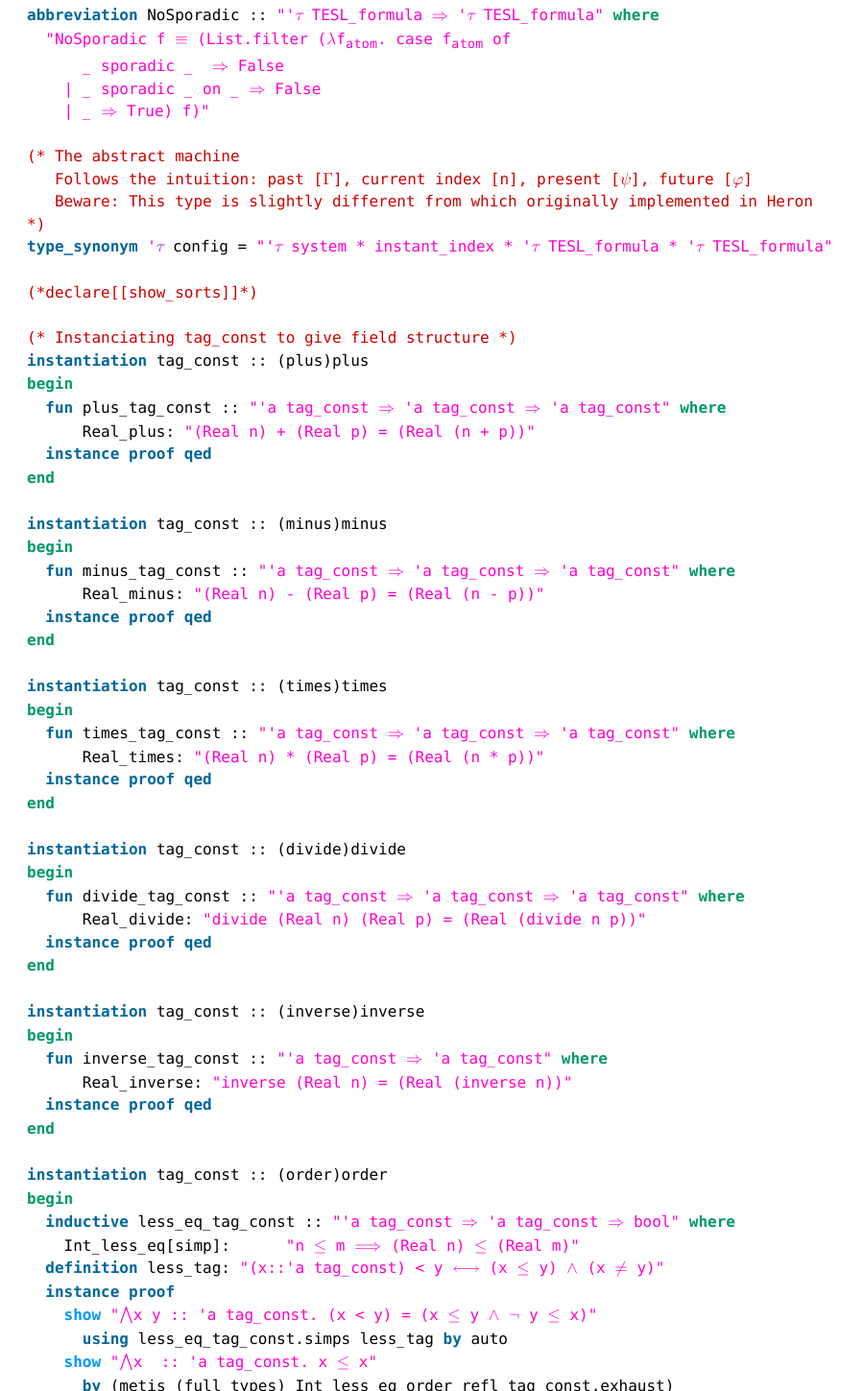
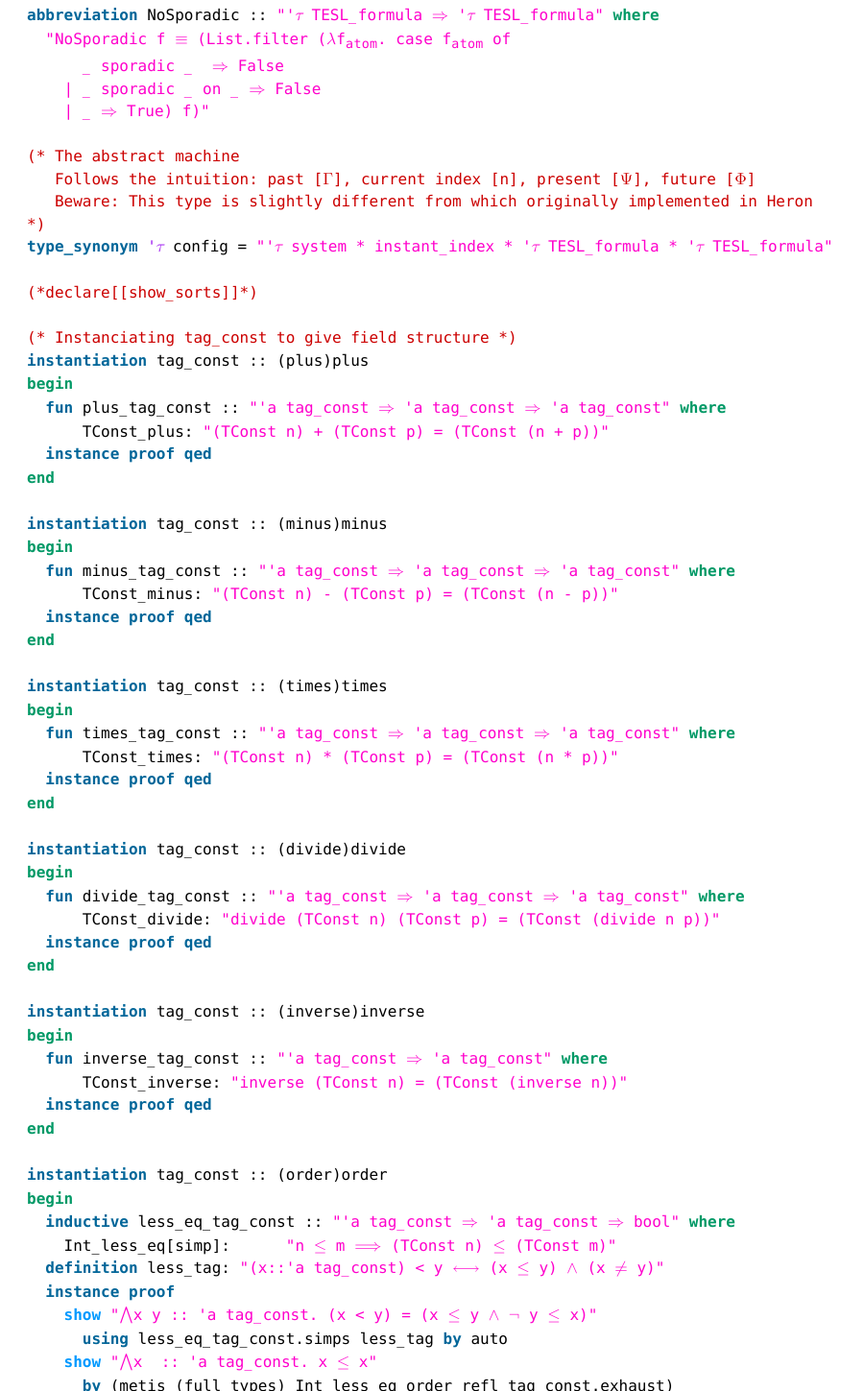
Before and after one commit to EmptyStackExn/reiher, a plain HTML site: page docs/TESL.html in a window 1280 px wide. Shown: the part 1351-2800 px from the top of the page at 96% size, without its empty margins (0-900 px from the left). Drawn offline with Linux system fonts and the light colour scheme.

Commit message:
Minor syntax changes

```diff
--- a/docs/TESL.html
+++ b/docs/TESL.html
@@ -11,12 +11,12 @@
 <div class="head"><h1>Theory TESL</h1>
 
 <span class="command">theory</span> <span class="name">TESL</span><br/>
-<span class="keyword">imports</span> <a href="http://isabelle.in.tum.de/website-Isabelle2017/dist/library/HOL/HOL/Real.html"><span class="name">Real</span></a><br/>
+<span class="keyword">imports</span> <a href="http://isabelle.in.tum.de/website-Isabelle2017/dist/library/HOL/HOL/Main.html"><span class="name">Main</span></a><br/>
 
 </div>
 <div class="source">
 <pre class="source"><span class="keyword1"><span class="command">theory</span></span><span class=""> </span><span class="">TESL</span><span class="">
-</span><span class="keyword2"><span class="keyword">imports</span></span><span class=""> </span><span class="">Main</span><span class=""> </span><span class="">Real</span><span class="">
+</span><span class="keyword2"><span class="keyword">imports</span></span><span class=""> </span><span class="">Main</span><span class="">
 </span><span class="">
 </span><span class="keyword2"><span class="keyword">begin</span></span><span class="">
 </span><span class="keyword1"><span class="command">text</span></span><span class=""> </span><span class="verbatim">{* We define as follows the syntax of primitives to describe symbolic runs *}</span><span class="">
@@ -28,7 +28,7 @@
 </span><span class="comment">(** Tags **)</span><span class="">
 </span><span class="comment">(* Constants *)</span><span class="">
 </span><span class="keyword1"><span class="command">datatype</span></span><span class=""> </span><span class="tfree">&#39;&#964;</span><span class=""> </span><span class="">tag_const</span><span class=""> </span><span class="delimiter">=</span><span class="">
-</span><span class="">    </span><span class="">Real</span><span class="">   </span><span class="tfree">&#39;&#964;</span><span class="">                   </span><span class="delimiter">(</span><span class="string">&quot;&#964;<span class="hidden">&#8681;</span><sub>r</sub><span class="hidden">&#8681;</span><sub>a</sub><span class="hidden">&#8681;</span><sub>t</sub>&quot;</span><span class="delimiter">)</span><span class="">
+</span><span class="">    </span><span class="">TConst</span><span class="">   </span><span class="tfree">&#39;&#964;</span><span class="">                   </span><span class="delimiter">(</span><span class="string">&quot;&#964;<span class="hidden">&#8681;</span><sub>c</sub><span class="hidden">&#8681;</span><sub>s</sub><span class="hidden">&#8681;</span><sub>t</sub>&quot;</span><span class="delimiter">)</span><span class="">
 </span><span class="comment">(* Variables *)</span><span class="">
 </span><span class="keyword1"><span class="command">datatype</span></span><span class=""> </span><span class="">tag_var</span><span class=""> </span><span class="delimiter">=</span><span class="">
 </span><span class="">    </span><span class="">Schematic</span><span class=""> </span><span class="string">&quot;clock * instant_index&quot;</span><span class=""> </span><span class="delimiter">(</span><span class="string">&quot;&#964;<span class="hidden">&#8681;</span><sub>v</sub><span class="hidden">&#8681;</span><sub>a</sub><span class="hidden">&#8681;</span><sub>r</sub>&quot;</span><span class="delimiter">)</span><span class="">
@@ -72,7 +72,7 @@
     | _ &#8658; True) f)&quot;</span><span class="">
 </span><span class="">
 </span><span class="comment">(* The abstract machine
-   Follows the intuition: past [&#915;], current index [n], present [&#968;], future [&#966;]
+   Follows the intuition: past [&#915;], current index [n], present [&#936;], future [&#934;]
    Beware: This type is slightly different from which originally implemented in Heron
 *)</span><span class="">
 </span><span class="keyword1"><span class="command">type_synonym</span></span><span class=""> </span><span class="tfree">&#39;&#964;</span><span class=""> </span><span class="">config</span><span class=""> </span><span class="delimiter">=</span><span class=""> </span><span class="string">&quot;&#39;&#964; system * instant_index * &#39;&#964; TESL_formula * &#39;&#964; TESL_formula&quot;</span><span class="">
@@ -83,42 +83,42 @@
 </span><span class="keyword1"><span class="command">instantiation</span></span><span class=""> </span><span class="">tag_const</span><span class=""> </span><span class="delimiter">::</span><span class=""> </span><span class="delimiter">(</span><span class="">plus</span><span class="delimiter">)</span><span class="">plus</span><span class="">
 </span><span class="keyword2"><span class="keyword">begin</span></span><span class="">
 </span><span class="">  </span><span class="keyword1"><span class="command">fun</span></span><span class=""> </span><span class="">plus_tag_const</span><span class=""> </span><span class="delimiter">::</span><span class=""> </span><span class="string">&quot;&#39;a tag_const &#8658; &#39;a tag_const &#8658; &#39;a tag_const&quot;</span><span class=""> </span><span class="keyword2"><span class="keyword">where</span></span><span class="">
-</span><span class="">      </span><span class="">Real_plus</span><span class="delimiter">:</span><span class=""> </span><span class="string">&quot;(Real n) + (Real p) = (Real (n + p))&quot;</span><span class="">
+</span><span class="">      </span><span class="">TConst_plus</span><span class="delimiter">:</span><span class=""> </span><span class="string">&quot;(TConst n) + (TConst p) = (TConst (n + p))&quot;</span><span class="">
 </span><span class="">  </span><span class="keyword1"><span class="command">instance</span></span><span class=""> </span><span class="keyword1"><span class="command">proof</span></span><span class=""> </span><span class="keyword1"><span class="command">qed</span></span><span class="">
 </span><span class="keyword2"><span class="keyword">end</span></span><span class="">
 </span><span class="">
 </span><span class="keyword1"><span class="command">instantiation</span></span><span class=""> </span><span class="">tag_const</span><span class=""> </span><span class="delimiter">::</span><span class=""> </span><span class="delimiter">(</span><span class="">minus</span><span class="delimiter">)</span><span class="">minus</span><span class="">
 </span><span class="keyword2"><span class="keyword">begin</span></span><span class="">
 </span><span class="">  </span><span class="keyword1"><span class="command">fun</span></span><span class=""> </span><span class="">minus_tag_const</span><span class=""> </span><span class="delimiter">::</span><span class=""> </span><span class="string">&quot;&#39;a tag_const &#8658; &#39;a tag_const &#8658; &#39;a tag_const&quot;</span><span class=""> </span><span class="keyword2"><span class="keyword">where</span></span><span class="">
-</span><span class="">      </span><span class="">Real_minus</span><span class="delimiter">:</span><span class=""> </span><span class="string">&quot;(Real n) - (Real p) = (Real (n - p))&quot;</span><span class="">
+</span><span class="">      </span><span class="">TConst_minus</span><span class="delimiter">:</span><span class=""> </span><span class="string">&quot;(TConst n) - (TConst p) = (TConst (n - p))&quot;</span><span class="">
 </span><span class="">  </span><span class="keyword1"><span class="command">instance</span></span><span class=""> </span><span class="keyword1"><span class="command">proof</span></span><span class=""> </span><span class="keyword1"><span class="command">qed</span></span><span class="">
 </span><span class="keyword2"><span class="keyword">end</span></span><span class="">
 </span><span class="">
 </span><span class="keyword1"><span class="command">instantiation</span></span><span class=""> </span><span class="">tag_const</span><span class=""> </span><span class="delimiter">::</span><span class=""> </span><span class="delimiter">(</span><span class="">times</span><span class="delimiter">)</span><span class="">times</span><span class="">
 </span><span class="keyword2"><span class="keyword">begin</span></span><span class="">
 </span><span class="">  </span><span class="keyword1"><span class="command">fun</span></span><span class=""> </span><span class="">times_tag_const</span><span class=""> </span><span class="delimiter">::</span><span class=""> </span><span class="string">&quot;&#39;a tag_const &#8658; &#39;a tag_const &#8658; &#39;a tag_const&quot;</span><span class=""> </span><span class="keyword2"><span class="keyword">where</span></span><span class="">
-</span><span class="">      </span><span class="">Real_times</span><span class="delimiter">:</span><span class=""> </span><span class="string">&quot;(Real n) * (Real p) = (Real (n * p))&quot;</span><span class="">
+</span><span class="">      </span><span class="">TConst_times</span><span class="delimiter">:</span><span class=""> </span><span class="string">&quot;(TConst n) * (TConst p) = (TConst (n * p))&quot;</span><span class="">
 </span><span class="">  </span><span class="keyword1"><span class="command">instance</span></span><span class=""> </span><span class="keyword1"><span class="command">proof</span></span><span class=""> </span><span class="keyword1"><span class="command">qed</span></span><span class="">
 </span><span class="keyword2"><span class="keyword">end</span></span><span class="">
 </span><span class="">
 </span><span class="keyword1"><span class="command">instantiation</span></span><span class=""> </span><span class="">tag_const</span><span class=""> </span><span class="delimiter">::</span><span class=""> </span><span class="delimiter">(</span><span class="">divide</span><span class="delimiter">)</span><span class="">divide</span><span class="">
 </span><span class="keyword2"><span class="keyword">begin</span></span><span class="">
 </span><span class="">  </span><span class="keyword1"><span class="command">fun</span></span><span class=""> </span><span class="">divide_tag_const</span><span class=""> </span><span class="delimiter">::</span><span class=""> </span><span class="string">&quot;&#39;a tag_const &#8658; &#39;a tag_const &#8658; &#39;a tag_const&quot;</span><span class=""> </span><span class="keyword2"><span class="keyword">where</span></span><span class="">
-</span><span class="">      </span><span class="">Real_divide</span><span class="delimiter">:</span><span class=""> </span><span class="string">&quot;divide (Real n) (Real p) = (Real (divide n p))&quot;</span><span class="">
+</span><span class="">      </span><span class="">TConst_divide</span><span class="delimiter">:</span><span class=""> </span><span class="string">&quot;divide (TConst n) (TConst p) = (TConst (divide n p))&quot;</span><span class="">
 </span><span class="">  </span><span class="keyword1"><span class="command">instance</span></span><span class=""> </span><span class="keyword1"><span class="command">proof</span></span><span class=""> </span><span class="keyword1"><span class="command">qed</span></span><span class="">
 </span><span class="keyword2"><span class="keyword">end</span></span><span class="">
 </span><span class="">
 </span><span class="keyword1"><span class="command">instantiation</span></span><span class=""> </span><span class="">tag_const</span><span class=""> </span><span class="delimiter">::</span><span class=""> </span><span class="delimiter">(</span><span class="">inverse</span><span class="delimiter">)</span><span class="">inverse</span><span class="">
 </span><span class="keyword2"><span class="keyword">begin</span></span><span class="">
 </span><span class="">  </span><span class="keyword1"><span class="command">fun</span></span><span class=""> </span><span class="">inverse_tag_const</span><span class=""> </span><span class="delimiter">::</span><span class=""> </span><span class="string">&quot;&#39;a tag_const &#8658; &#39;a tag_const&quot;</span><span class=""> </span><span class="keyword2"><span class="keyword">where</span></span><span class="">
-</span><span class="">      </span><span class="">Real_inverse</span><span class="delimiter">:</span><span class=""> </span><span class="string">&quot;inverse (Real n) = (Real (inverse n))&quot;</span><span class="">
+</span><span class="">      </span><span class="">TConst_inverse</span><span class="delimiter">:</span><span class=""> </span><span class="string">&quot;inverse (TConst n) = (TConst (inverse n))&quot;</span><span class="">
 </span><span class="">  </span><span class="keyword1"><span class="command">instance</span></span><span class=""> </span><span class="keyword1"><span class="command">proof</span></span><span class=""> </span><span class="keyword1"><span class="command">qed</span></span><span class="">
 </span><span class="keyword2"><span class="keyword">end</span></span><span class="">
 </span><span class="">
 </span><span class="keyword1"><span class="command">instantiation</span></span><span class=""> </span><span class="">tag_const</span><span class=""> </span><span class="delimiter">::</span><span class=""> </span><span class="delimiter">(</span><span class="">order</span><span class="delimiter">)</span><span class="">order</span><span class="">
 </span><span class="keyword2"><span class="keyword">begin</span></span><span class="">
 </span><span class="">  </span><span class="keyword1"><span class="command">inductive</span></span><span class=""> </span><span class="">less_eq_tag_const</span><span class=""> </span><span class="delimiter">::</span><span class=""> </span><span class="string">&quot;&#39;a tag_const &#8658; &#39;a tag_const &#8658; bool&quot;</span><span class=""> </span><span class="keyword2"><span class="keyword">where</span></span><span class="">
-</span><span class="">    </span><span class="">Int_less_eq</span><span class="delimiter">[</span><span class="">simp</span><span class="delimiter">]</span><span class="delimiter">:</span><span class="">      </span><span class="string">&quot;n &#8804; m &#10233; (Real n) &#8804; (Real m)&quot;</span><span class="">
+</span><span class="">    </span><span class="">Int_less_eq</span><span class="delimiter">[</span><span class="">simp</span><span class="delimiter">]</span><span class="delimiter">:</span><span class="">      </span><span class="string">&quot;n &#8804; m &#10233; (TConst n) &#8804; (TConst m)&quot;</span><span class="">
 </span><span class="">  </span><span class="keyword1"><span class="command">definition</span></span><span class=""> </span><span class="">less_tag</span><span class="delimiter">:</span><span class=""> </span><span class="string">&quot;(x::&#39;a tag_const) &lt; y &#10231; (x &#8804; y) &#8743; (x &#8800; y)&quot;</span><span class="">
 </span><span class="">  </span><span class="keyword1"><span class="command">instance</span></span><span class=""> </span><span class="keyword1"><span class="command">proof</span></span><span class="">
 </span><span class="">    </span><span class="keyword3"><span class="command">show</span></span><span class=""> </span><span class="string">&quot;&#8896;x y :: &#39;a tag_const. (x &lt; y) = (x &#8804; y &#8743; &#172; y &#8804; x)&quot;</span><span class="">
```
Also changed, not shown: docs/Run.html (+4 -4 lines), 3 other files.
